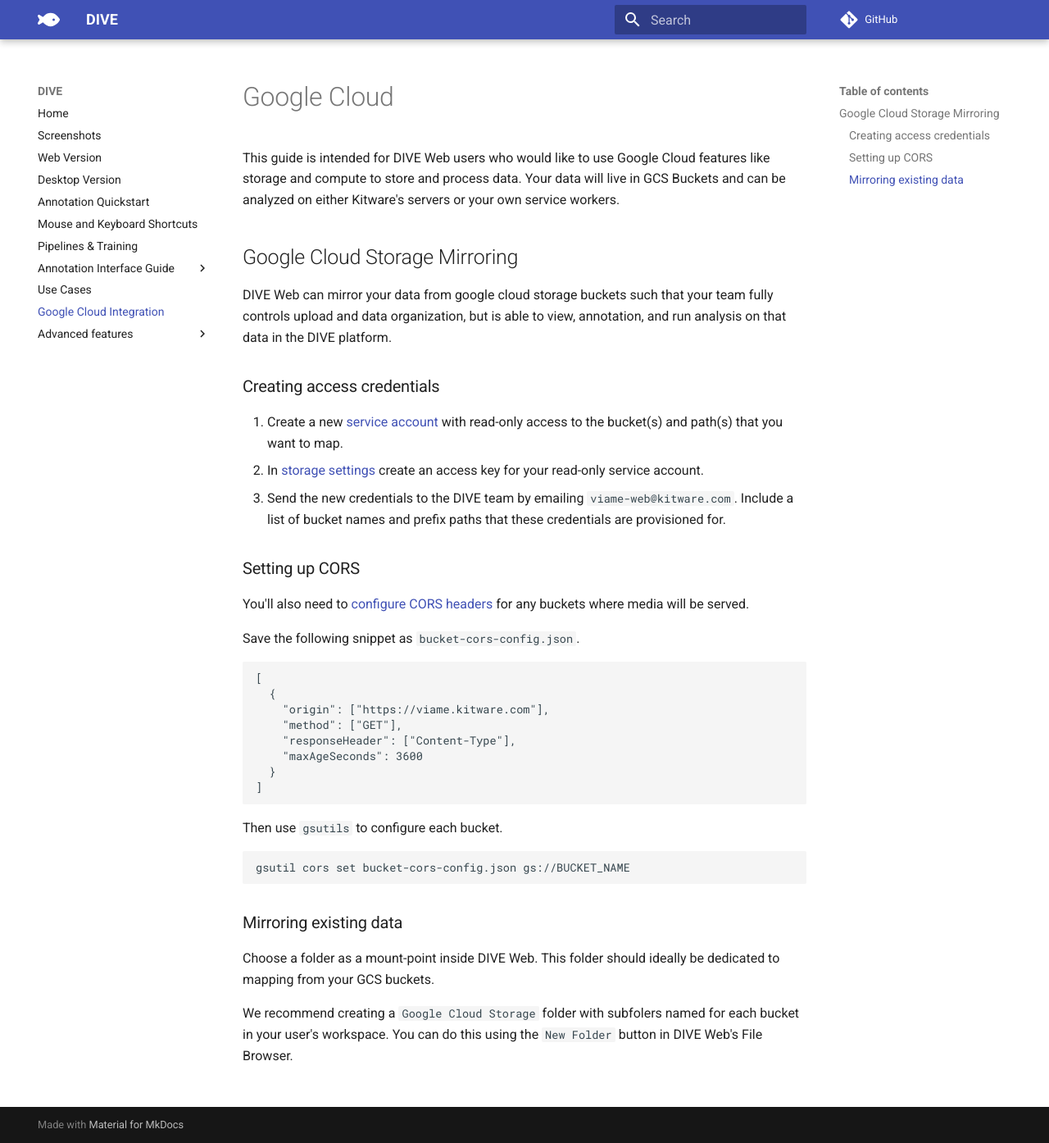
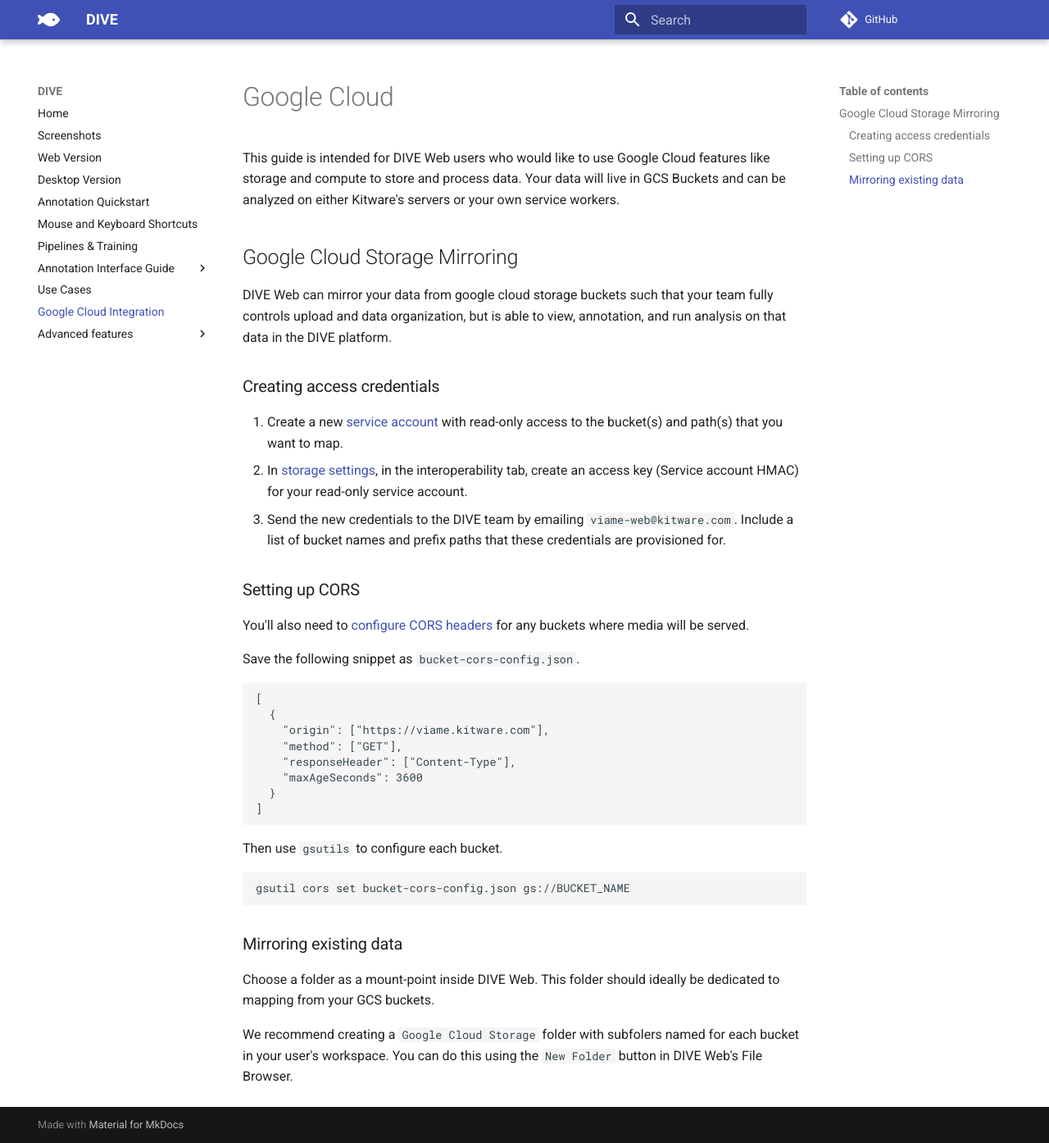
Before and after one commit to Kitware/dive, an MkDocs documentation site: the page built from docs/Google-Cloud.md, in a window 1280 px wide and 1394 px high. Shown: the whole window at 82% size. Built offline with MkDocs 1.6.1 and Material for MkDocs 9.7.7, drawn with Linux system fonts in a browser that asks for light colours; comment, search, counter and statistics services are not loaded.

Commit message:
Mention interop hmac

```diff
--- a/docs/Google-Cloud.md
+++ b/docs/Google-Cloud.md
@@ -9,7 +9,7 @@ DIVE Web can mirror your data from google cloud storage buckets such that your t
 ### Creating access credentials
 
 1. Create a new [service account](https://cloud.google.com/iam/docs/creating-managing-service-accounts) with read-only access to the bucket(s) and path(s) that you want to map.
-1. In [storage settings](https://console.cloud.google.com/storage/settings) create an access key for your read-only service account.
+1. In [storage settings](https://console.cloud.google.com/storage/settings), in the interoperability tab, create an access key (Service account HMAC) for your read-only service account.
 1. Send the new credentials to the DIVE team by emailing `viame-web@kitware.com`.  Include a list of bucket names and prefix paths that these credentials are provisioned for.
 
 ### Setting up CORS
```
